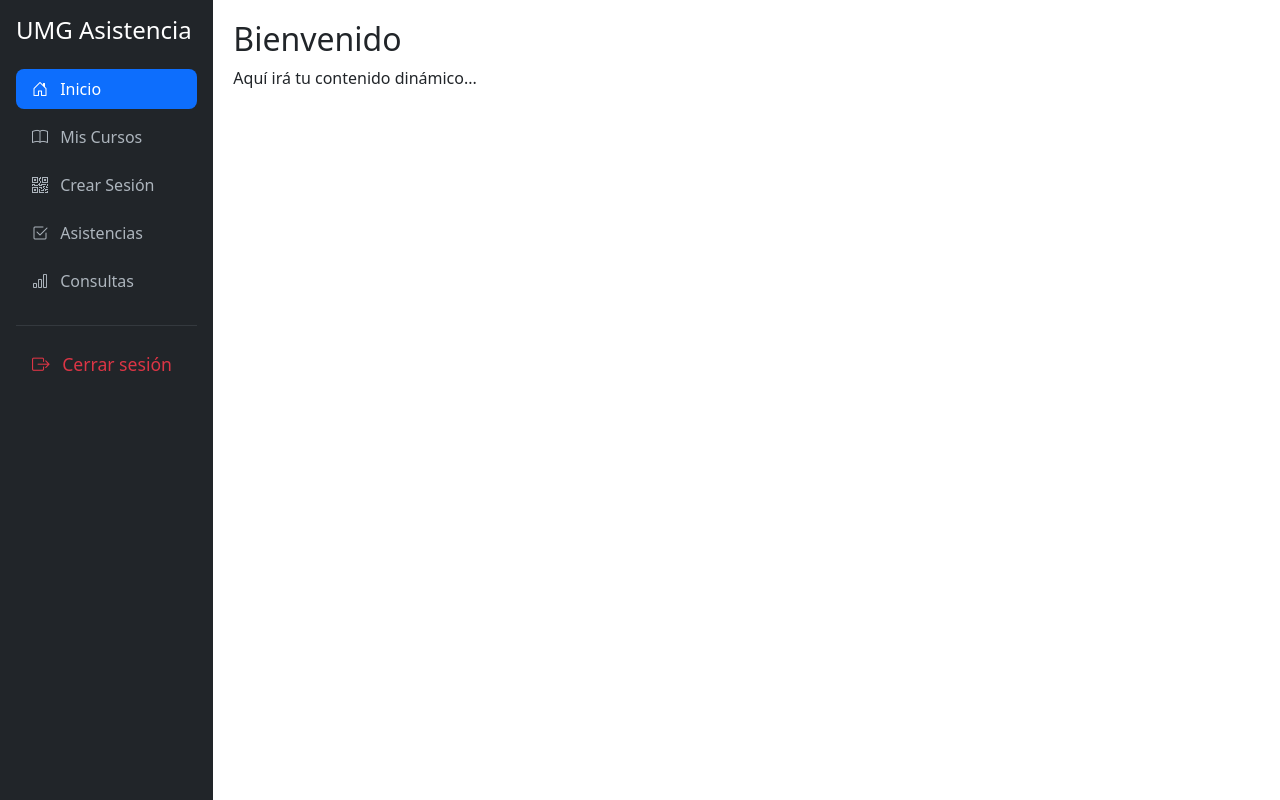
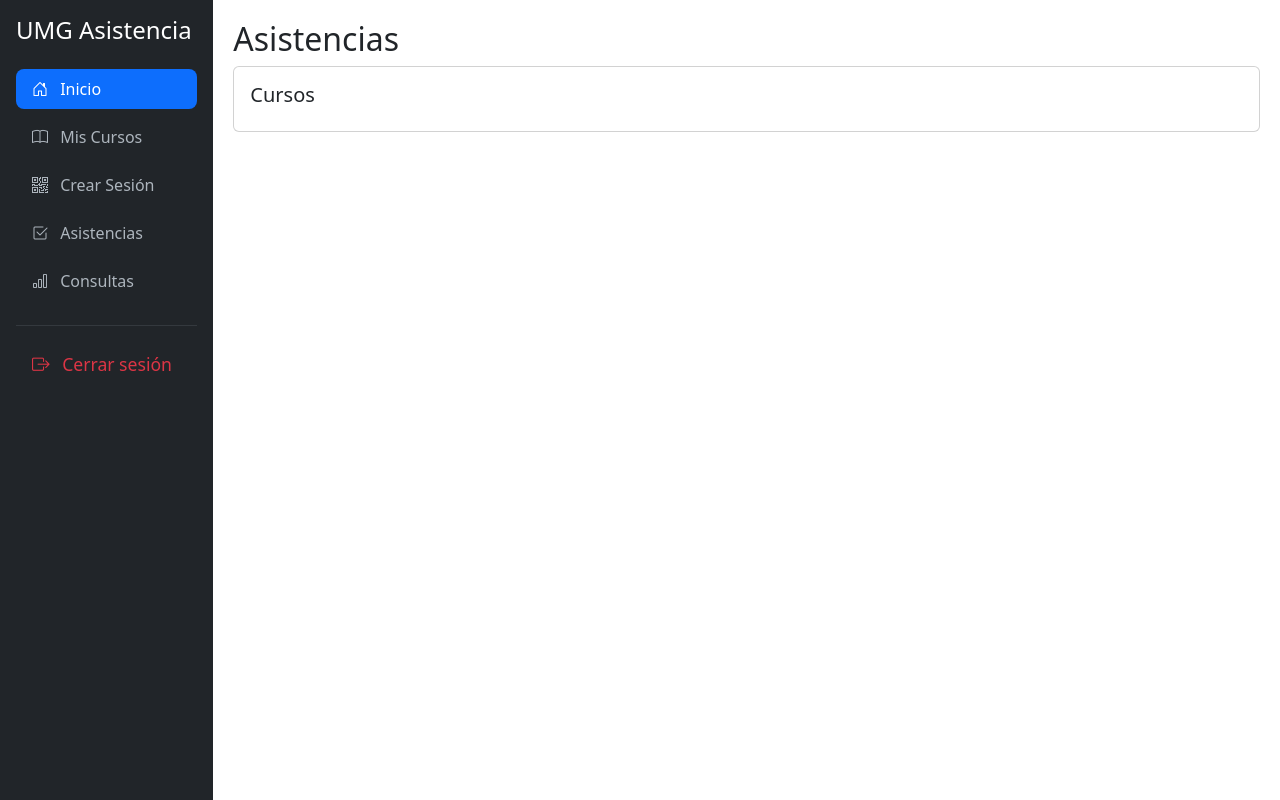
Before and after one commit to Deewck/privado-dev, a plain HTML site: page FE-asistencia/view/asistencias.html in a window 1280 px wide. Drawn offline with nearby package versions, Linux system fonts and the light colour scheme; no server answers.

Commit message:
pagina de asistencias

```diff
--- a/FE-asistencia/view/asistencias.html
+++ b/FE-asistencia/view/asistencias.html
@@ -60,9 +60,15 @@
       </ul>
     </nav>
     <main class="col-md-9 ms-sm-auto col-lg-10 content">
-      <h2>Bienvenido</h2>
-      <p>Aquí irá tu contenido dinámico...</p>
+      <h2>Asistencias</h2>
+      <div class="card">
+        <div class="card-body">
+          <h5 class="card-title">Cursos</h5>
+          <ul id="listaMisCursos" class="list-group"></ul>
+        </div>
+      </div>
     </main>
+    <script type="module" src="../js/asistencias.js"></script>
   </div>
 </div>
 </body>
```
